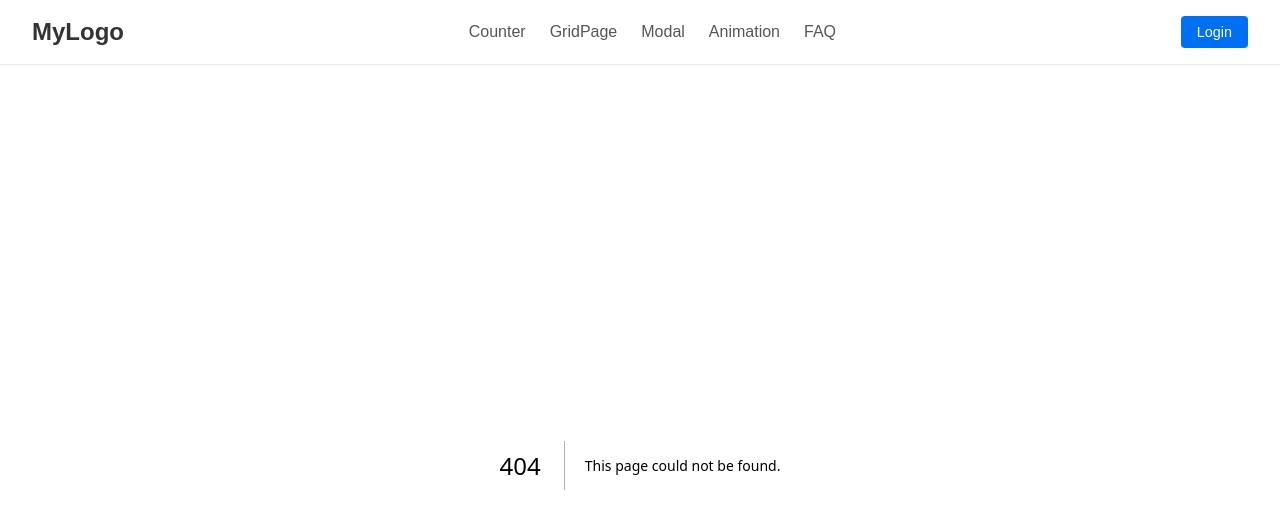
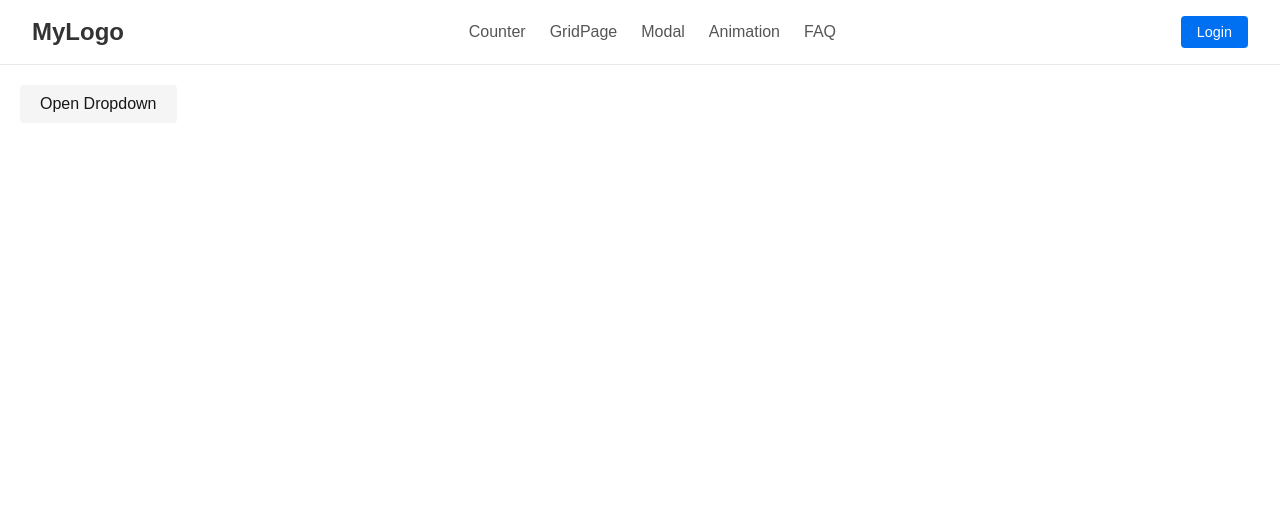
Before and after one commit to aniket-pixer/practice-design, a Next.js app: page /dropdown in a window 1280 px wide. Before the commit this address had no page. Shown: the top 528 px of the page. Built offline with nearby package versions, Linux system fonts and the light colour scheme.

Commit message:
Create component for custom dropdown

```diff
--- /dev/null
+++ b/app/dropdown/dropDown.tsx
@@ -0,0 +1,30 @@
+import React from "react";
+import DropdownSection from "@/components/dropdownSection";
+import { UserOutlined } from "@ant-design/icons"; // Import icons if using Ant Design
+import { DropDownButton, DropDownMain } from "./style";
+
+const DropDown: React.FC = () => {
+  const items = [
+    { label: "1st menu item", key: "1" },
+    { label: "2nd menu item", key: "2", icon: <UserOutlined /> },
+    { label: "3rd menu item", key: "3", icon: <UserOutlined />, danger: true },
+    {
+      label: "4th menu item",
+      key: "4",
+      icon: <UserOutlined />,
+      danger: true,
+      disabled: true,
+    },
+  ];
+
+  return (
+    <DropDownMain>
+      <DropdownSection
+        trigger={<DropDownButton>Open Dropdown</DropDownButton>}
+        items={items}
+      />
+    </DropDownMain>
+  );
+};
+
+export default DropDown;
--- /dev/null
+++ b/app/dropdown/page.tsx
@@ -0,0 +1,13 @@
+"use client";
+import React from "react";
+import DropDown from "./dropDown";
+
+function DropDownPage() {
+  return (
+    <div>
+      <DropDown />
+    </div>
+  );
+}
+
+export default DropDownPage;
--- /dev/null
+++ b/app/dropdown/style.tsx
@@ -0,0 +1,12 @@
+import styled from "styled-components";
+
+const DropDownMain = styled.div`
+  padding: 20px;
+  height: calc(100dvh - 65.26px);
+`;
+
+const DropDownButton = styled.div`
+  padding: 10px 20px;
+`;
+
+export { DropDownMain, DropDownButton };
--- /dev/null
+++ b/components/dropdownSection/index.tsx
@@ -0,0 +1,62 @@
+import React, { useState, ReactNode, useRef } from "react";
+import { useClickAway } from "react-use"; // For closing the dropdown when clicking outside
+import { Dropdown, Menu, MenuItem, Trigger } from "./style";
+
+interface DropdownItem {
+  label: string;
+  key: string;
+  icon?: ReactNode;
+  danger?: boolean;
+  disabled?: boolean;
+  onClick?: () => void;
+}
+
+interface DropdownProps {
+  trigger?: ReactNode; // Button or trigger element
+  items: DropdownItem[]; // Dropdown items
+}
+
+const DropdownSection: React.FC<DropdownProps> = ({ trigger, items }) => {
+  const [isOpen, setIsOpen] = useState(false);
+  const dropdownRef = useRef<HTMLDivElement>(null);
+
+  useClickAway(dropdownRef, () => setIsOpen(false)); // Close when clicking outside
+
+  const toggleDropdown = () => {
+    setIsOpen((prev) => !prev);
+  };
+
+  return (
+    <Dropdown ref={dropdownRef}>
+      <Trigger onClick={toggleDropdown}>{trigger}</Trigger>
+      {isOpen && (
+        <Menu>
+          {items.map((item) => (
+            <MenuItem
+              key={item.key}
+              onClick={() => {
+                if (!item.disabled && item.onClick) {
+                  item.onClick();
+                }
+                setIsOpen(false); // Close dropdown after clicking
+              }}
+              style={{
+                color: item.danger ? "red" : "inherit",
+                cursor: item.disabled ? "not-allowed" : "pointer",
+                opacity: item.disabled ? 0.5 : 1,
+                display: "flex",
+                alignItems: "center",
+                gap: "8px",
+              }}
+            >
+              {item.icon && <span>{item.icon}</span>}
+              {item.label}
+            </MenuItem>
+          ))}
+        </Menu>
+      )}
+    </Dropdown>
+  );
+};
+
+export default DropdownSection;
--- /dev/null
+++ b/components/dropdownSection/style.tsx
@@ -0,0 +1,40 @@
+import styled from "styled-components";
+
+const Dropdown = styled.div`
+  position: relative;
+  display: inline-block;
+`;
+
+const Trigger = styled.div`
+  cursor: pointer;
+  background-color: #f5f5f5;
+  border-radius: 4px;
+  transition: all 0.2s;
+  &:hover {
+    background-color: #e6f7ff;
+    border-color: #91d5ff;
+  }
+`;
+
+const Menu = styled.div`
+  position: absolute;
+  top: calc(100% + 5px);
+  left: 0;
+  min-width: 200px;
+  background-color: #fff;
+  border: 1px solid #d9d9d9;
+  border-radius: 4px;
+  box-shadow: 0 4px 6px rgba(0, 0, 0, 0.1);
+  padding: 5px 0;
+`;
+
+const MenuItem = styled.div`
+  padding: 10px 15px;
+  cursor: pointer;
+  transition: background-color 0.2s;
+  &:hover {
+    background-color: #f0f0f0;
+  }
+`;
+
+export { Dropdown, Trigger, Menu, MenuItem };
--- a/package.json
+++ b/package.json
@@ -15,6 +15,7 @@
     "pdfmake": "^0.2.18",
     "react": "19.0.0-rc-66855b96-20241106",
     "react-dom": "19.0.0-rc-66855b96-20241106",
+    "react-use": "^17.6.0",
     "styled-components": "^6.1.13"
   },
   "devDependencies": {
```
Also changed, not shown: 1 other file (tests, documents, lock files or other folders).
